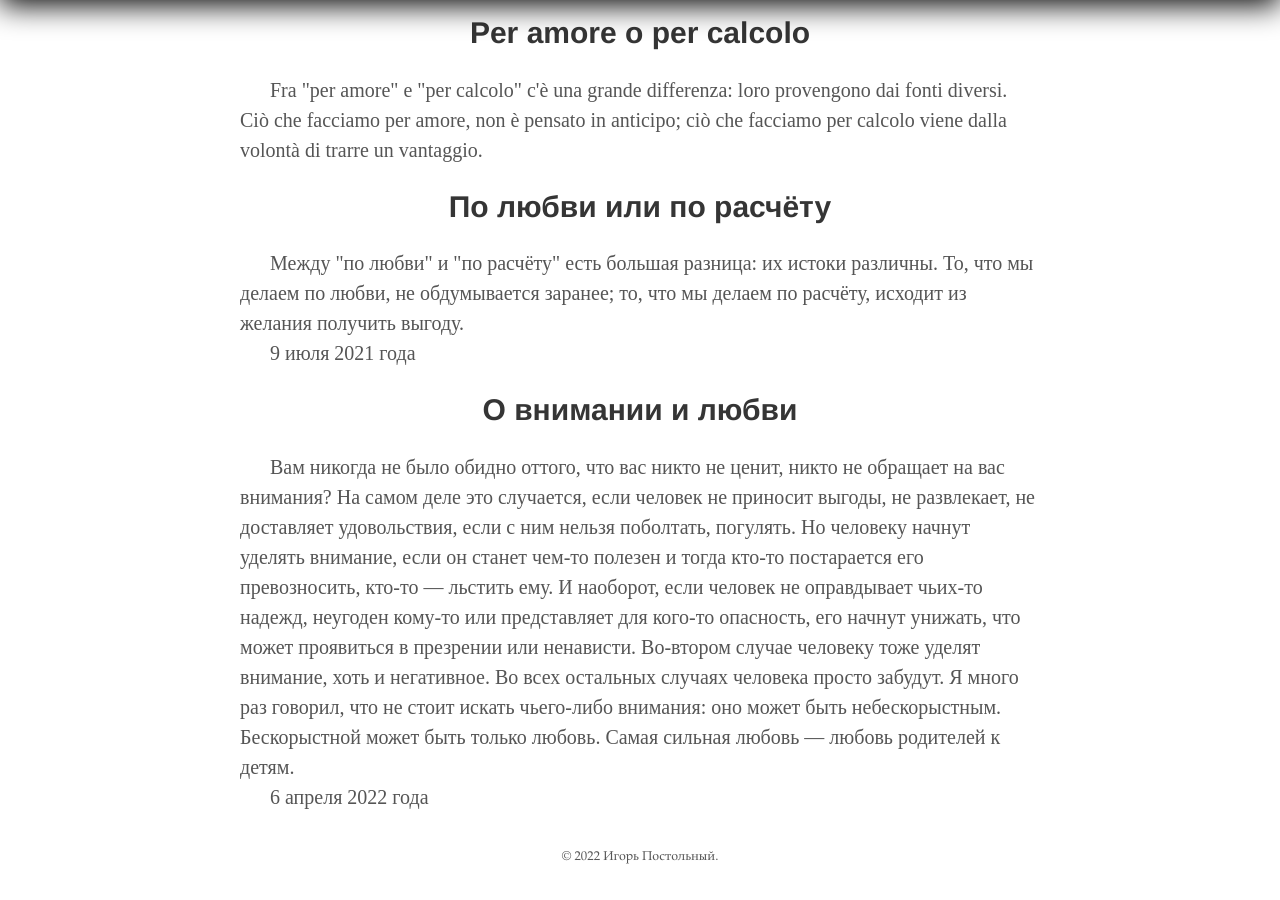
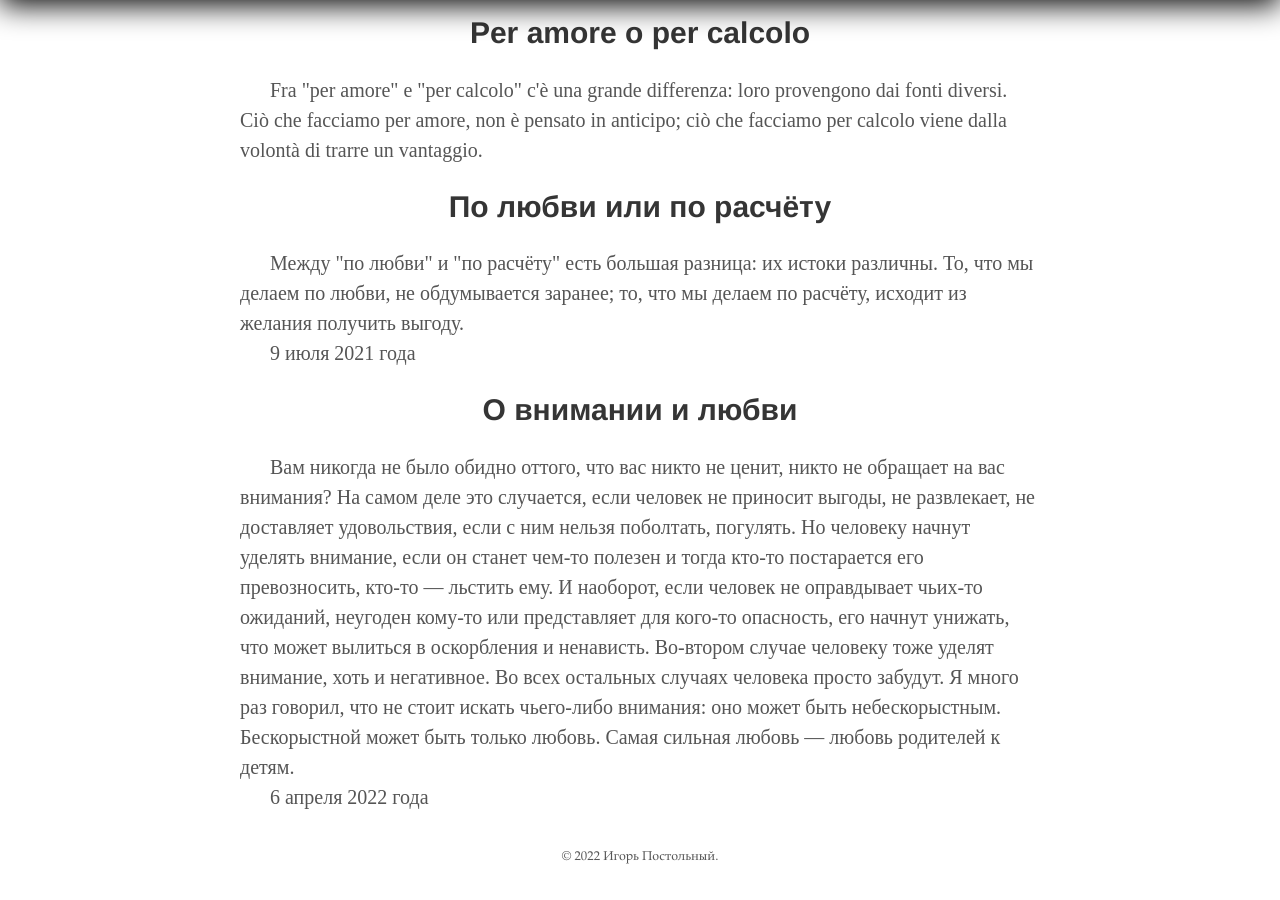
Before and after one commit to postolny/postolny.github.io, a Jekyll site: the page built from _pages/miniature.html, in a window 1280 px wide and 900 px high, scrolled down 3053 px. Built offline with Jekyll 4.4.1, drawn with Linux system fonts in a browser that asks for light colours.

Commit message:
Add files via upload

```diff
--- a/_pages/miniature.html
+++ b/_pages/miniature.html
@@ -63,6 +63,6 @@ permalink: /miniature/
 </article>
 <article>
   <h2>О внимании и любви</h2>
-  <p>Вам никогда не было обидно оттого, что вас никто не ценит, никто не обращает на вас внимания? На самом деле это случается, если человек не приносит выгоды, не развлекает, не доставляет удовольствия, если с ним нельзя поболтать, погулять. Но человеку начнут уделять внимание, если он станет чем-то полезен и тогда кто-то постарается его превозносить, кто-то — льстить ему. И наоборот, если человек не оправдывает чьих-то надежд, неугоден кому-то или представляет для кого-то опасность, его начнут унижать, что может проявиться в презрении или ненависти. Во-втором случае человеку тоже уделят внимание, хоть и негативное. Во всех остальных случаях человека просто забудут. Я много раз говорил, что не стоит искать чьего-либо внимания: оно может быть небескорыстным. Бескорыстной может быть только любовь. Самая сильная любовь — любовь родителей к детям.</p>
+  <p>Вам никогда не было обидно оттого, что вас никто не ценит, никто не обращает на вас внимания? На самом деле это случается, если человек не приносит выгоды, не развлекает, не доставляет удовольствия, если с ним нельзя поболтать, погулять. Но человеку начнут уделять внимание, если он станет чем-то полезен и тогда кто-то постарается его превозносить, кто-то — льстить ему. И наоборот, если человек не оправдывает чьих-то ожиданий, неугоден кому-то или представляет для кого-то опасность, его начнут унижать, что может вылиться в оскорбления и ненависть. Во-втором случае человеку тоже уделят внимание, хоть и негативное. Во всех остальных случаях человека просто забудут. Я много раз говорил, что не стоит искать чьего-либо внимания: оно может быть небескорыстным. Бескорыстной может быть только любовь. Самая сильная любовь — любовь родителей к детям.</p>
   <p>6 апреля 2022 года</p>
 </article>
```
